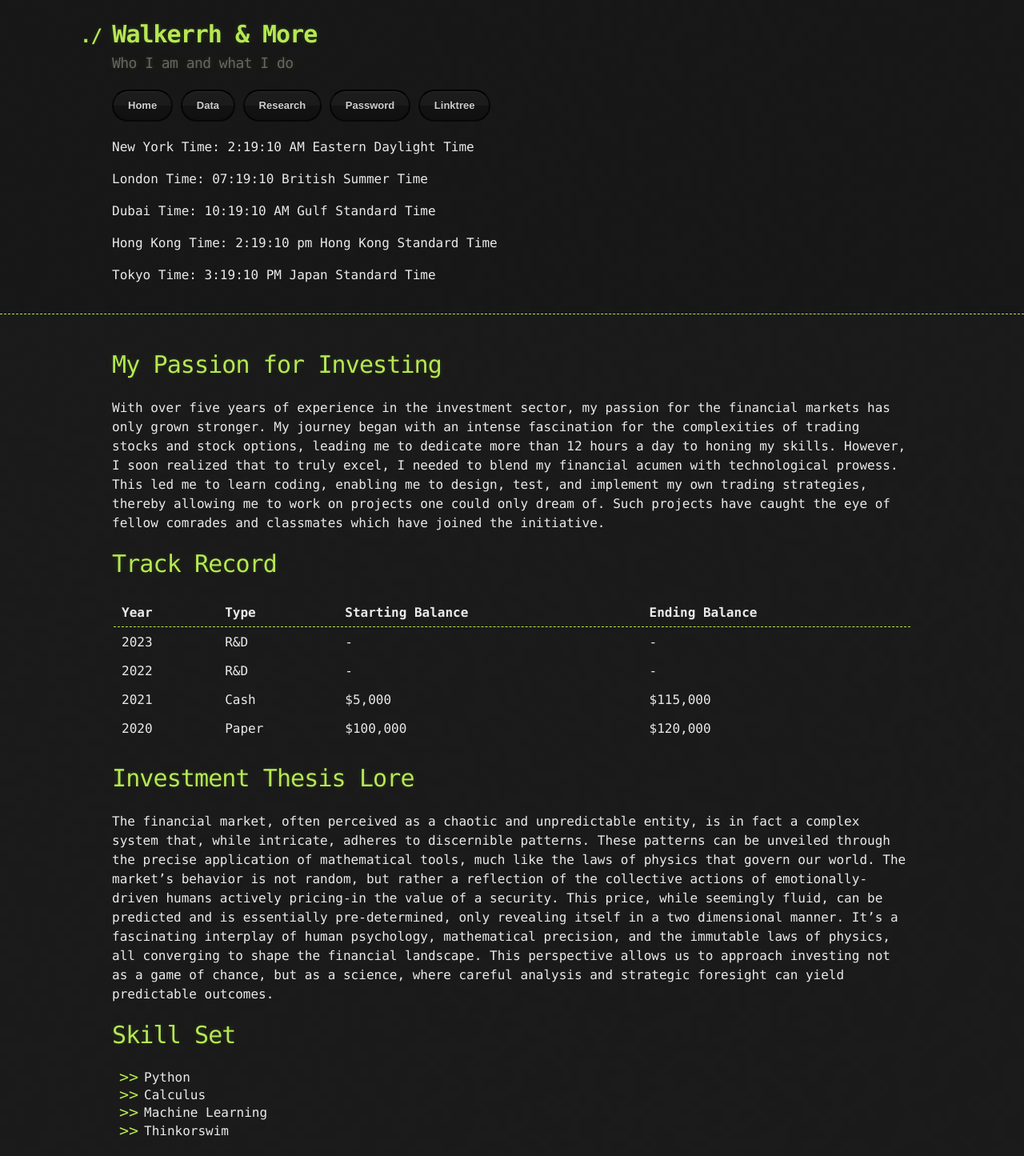
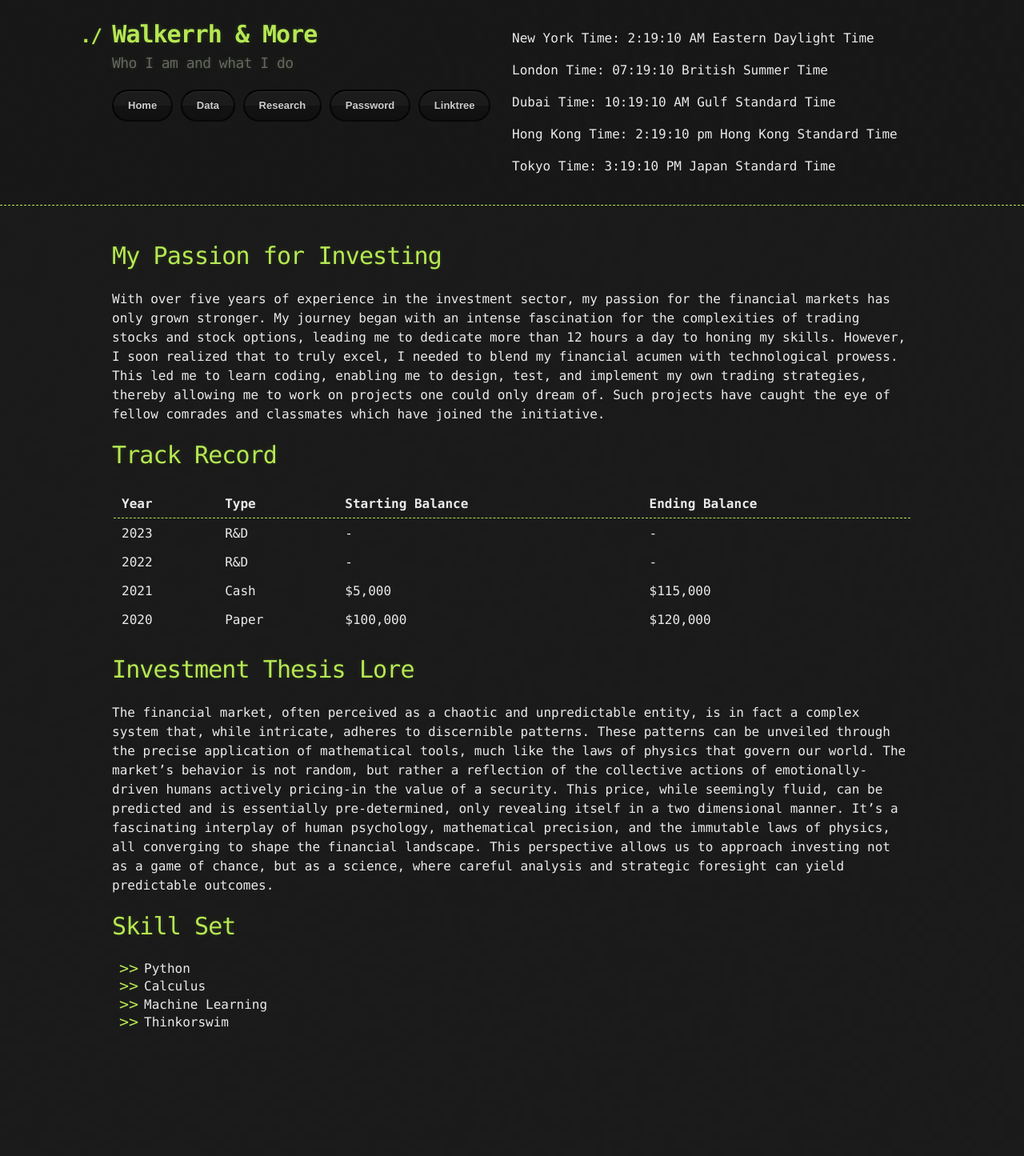
Before and after one commit to Walkerrh/walkerrh.github.io, a Jekyll site: the page built from index.md, in a window 1280 px wide. Shown: the whole page at 80% size. Built offline with Jekyll 4.4.1, drawn with Linux system fonts in a browser that asks for light colours; our own code applies the rules of GitHub Pages for plain Markdown files; after the commit the page ends 1326 px from its top, so only the background shows below that.

Commit message:
Update style.scss

```diff
--- a/assets/css/style.scss
+++ b/assets/css/style.scss
@@ -11,3 +11,11 @@
 #time-display {
   margin-left: 20px;  /* Adjust as needed */
 }
+
+.container {
+  display: flex;
+}
+
+.left-side-buttons, .right-side-time-display {
+  flex: 1;
+}
```
